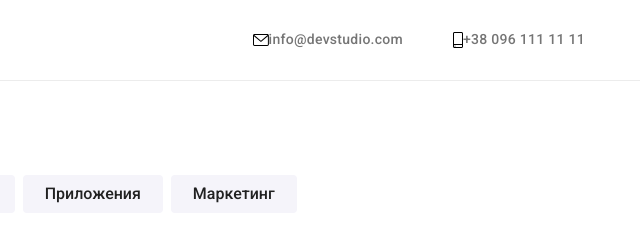
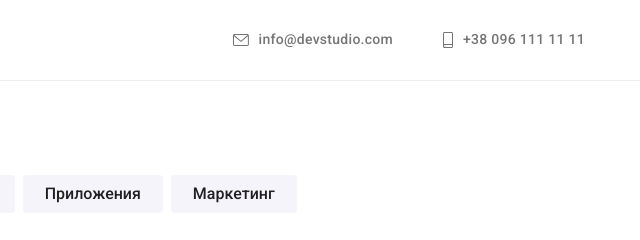
Before and after one commit to Tokarchyk/goit-markup-hw-04, a plain HTML site: page portfolio.html in a window 1280 px wide. Shown: the top 240 px of the page, 640-1280 px from the left. Drawn offline with nearby package versions, Linux system fonts and the light colour scheme.

Commit message:
внес небольшие поправки в шапку и подвал

```diff
--- a/portfolio.html
+++ b/portfolio.html
@@ -27,7 +27,7 @@
                     <li class="contacts-item">
 
                         <a class="contacts-link" href="mailto:info@devstudio.com">
-                            <svg class="icon-envelope" width="16px" height="12px">
+                            <svg class="contacts-icon" width="16" height="12">
                                 <use class="link" href="./images/sprite.svg#envelope"></use>
                             </svg>
                             info@devstudio.com
@@ -37,7 +37,7 @@
                     <li class="contacts-item">
 
                         <a href="tel:+380961111111" class="contacts-link">
-                            <svg class="icon-smartphone" width="10px" height="16px">
+                            <svg class="contacts-icon" width="10" height="16">
                                 <use href="./images/sprite.svg#smartphone"></use>
                             </svg>
                             +38 096 111 11 11
```
